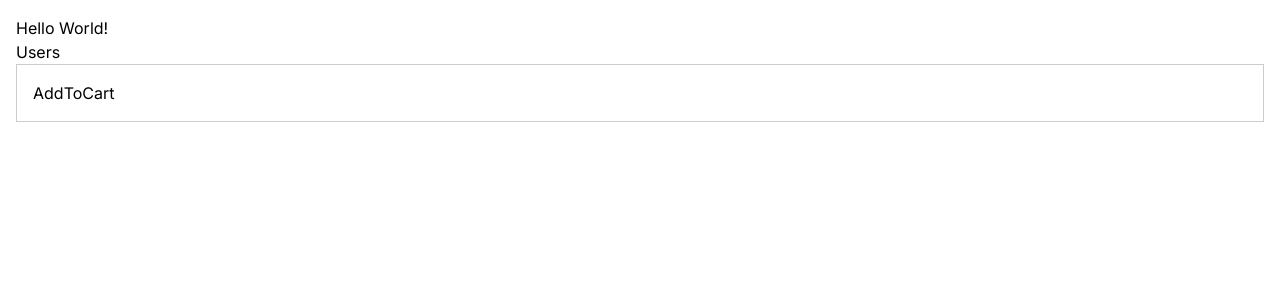
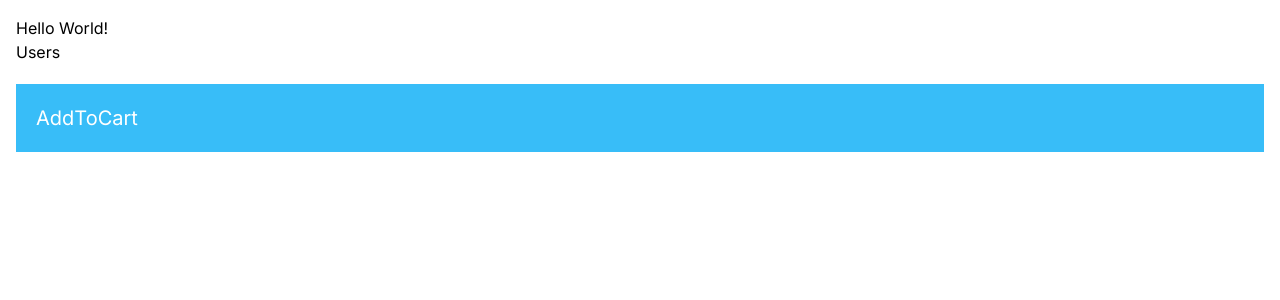
Before and after one commit to KaluGithub/nextjs-tutorial, a Next.js app in the folder next-app/: page / in a window 1280 px wide. Shown: the top 300 px of the page. Built offline with nearby package versions, Linux system fonts and the light colour scheme.

Commit message:
Added taiwindcss

```diff
--- a/next-app/app/components/ProductCard/ProductCard.tsx
+++ b/next-app/app/components/ProductCard/ProductCard.tsx
@@ -1,8 +1,11 @@
 import React from "react";
-import styles from "./ProductCard.module.css";
 
 const ProductCard = () => {
-  return <div className={styles.card}>AddToCart</div>;
+  return (
+    <div className="p-5 my-5 bg-sky-400 text-white text-xl hover:bg-sky-600">
+      AddToCart
+    </div>
+  );
 };
 
 export default ProductCard;
```
